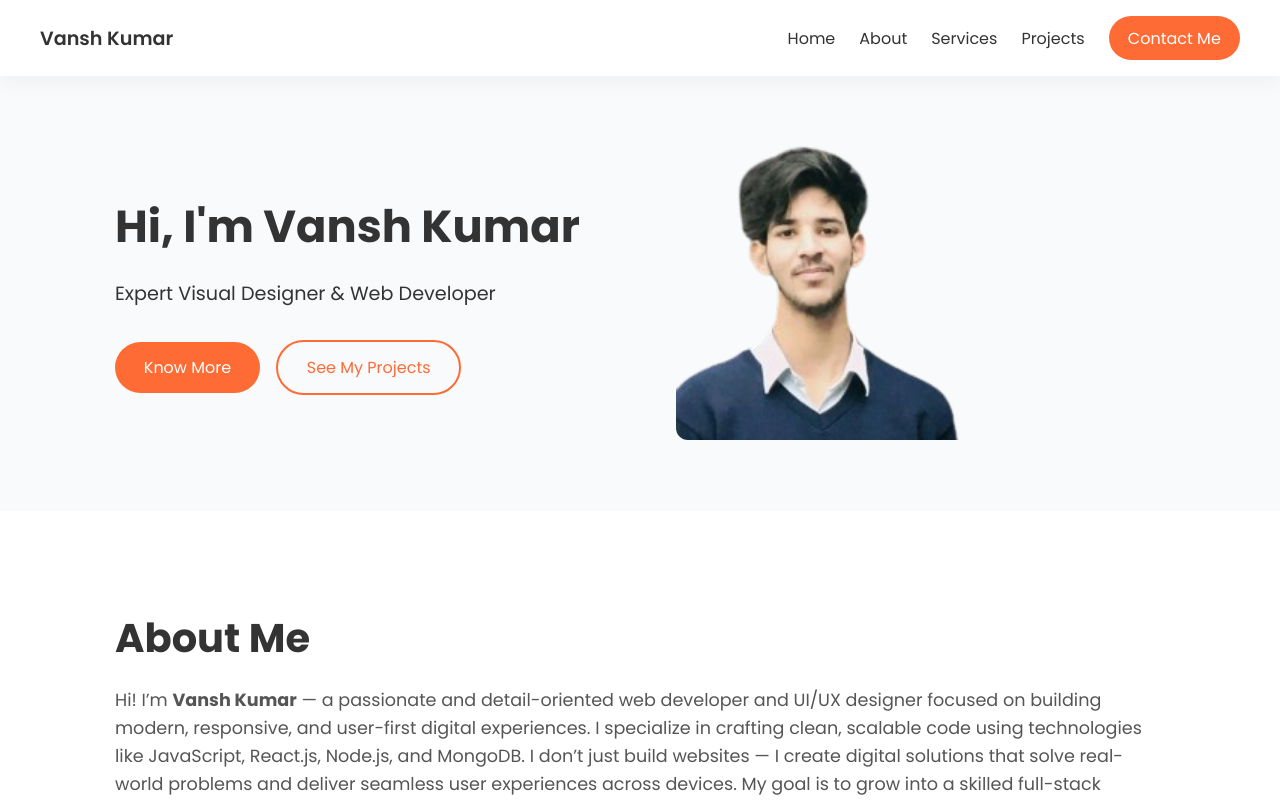
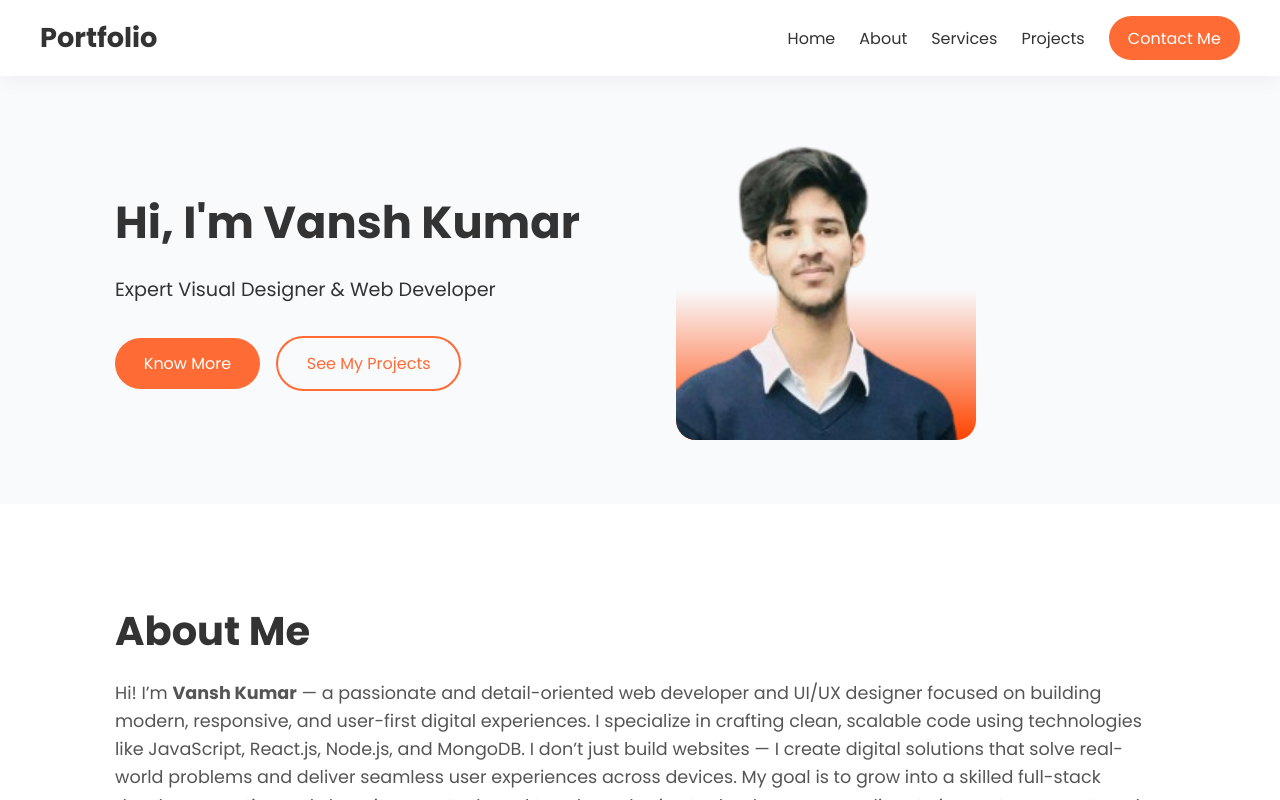
Before and after one commit to vansh-222/My-portfolio, a React (Create React App) app: page / in a window 1280 px wide. Shown: the top 800 px of the page. Built offline with nearby package versions, Linux system fonts and the light colour scheme.

Commit message:
Your commit message here

```diff
--- a/src/App.css
+++ b/src/App.css
@@ -10,6 +10,7 @@ body {
   max-width: 1050px;
   margin: 0 auto;
 }
+
 
 /* Navbar */
 .navbar {
@@ -33,8 +34,13 @@ body {
 }
 
 .navbar-logo {
-  font-weight: 600;
-  font-size: 1.2rem;
+  font-weight: 800;
+  font-size: 1.7rem;
+}
+
+.navbar-logo:hover{
+color: #ff5111;
+transition: color 0.3s ease;
 }
 
 .navbar-right {
@@ -70,15 +76,15 @@ body {
   border-radius: 30px;
   font-weight: 500;
 }
-
 .navbar-cta:hover {
   background: #e55b2e;
   transition: background 0.3s ease;
 }
 
+
 /* Hero Section */
 .hero {
-  padding: 4rem 0; /* Remove left/right padding — container handles it */
+  padding: 4rem 0;
   display: flex;
   justify-content: center;
 }
@@ -129,10 +135,27 @@ body {
   color: #fff;
 }
 
-.hero-image img {
+.hero-image-container {
+  position: relative;
   width: 300px;
-  border-radius: 12px;
+  height: 300px;
+  background: linear-gradient(    to bottom,
+    #F9FAFC 0%,
+    #F9FAFC 40%,
+    #F9FAFC 50%,
+    #ff4400 100%  );
+  border-radius: 20px;
+  overflow: hidden;
 }
+
+.hero-image-container img {
+  position: relative;
+  width: 100%;
+  height: 100%;
+  object-fit: cover;
+}
+
+
 
 /* About Section */
 .about {
@@ -227,10 +250,10 @@ body {
   color: #333;
 }
 
-
 .skills-list li:hover {
   transform: translateY(-3px);
 }
+
 
 
 /* Services Section */
@@ -364,8 +387,8 @@ body {
 }
 
 .contact-form {
-  max-width: 600px; /* This controls form width */
-  margin: 0 auto;   /* Center the form */
+  max-width: 600px;
+  margin: 0 auto;
   display: flex;
   flex-direction: column;
   gap: 1rem;
@@ -394,6 +417,7 @@ body {
   background: #ff591c;
 }
 
+
 /* Footer */
 .footer {
   background: #ffffff;
--- a/src/components/About.js
+++ b/src/components/About.js
@@ -1,4 +1,4 @@
-// src/components/About.js
+
 import { SiJavascript, SiReact, SiNodedotjs, SiMongodb } from "react-icons/si";
 
 export default function About() {
--- a/src/components/Footer.js
+++ b/src/components/Footer.js
@@ -1,4 +1,3 @@
-// src/components/Footer.js
 
 export default function Footer() {
   return (
--- a/src/components/Hero.js
+++ b/src/components/Hero.js
@@ -1,4 +1,3 @@
-// src/components/Hero.js
 
 export default function Hero() {
   return (
@@ -13,9 +12,10 @@ export default function Hero() {
               <a href="#projects" className="btn btn-secondary">See My Projects</a>
             </div>
           </div>
-          <div className="hero-image">
-            <img src="photo-6.png" alt="Vansh Kumar" />
-          </div>
+         <div class="hero-image-container">
+  <img src="photo-6.png" alt="Vansh Kumar"/>
+</div>
+
         </div>
       </div>
     </section>
--- a/src/components/Navbar.js
+++ b/src/components/Navbar.js
@@ -2,7 +2,7 @@ export default function Navbar() {
   return (
     <nav className="navbar">
       <div className="navbar-container">
-        <div className="navbar-logo">Vansh Kumar</div>
+        <div className="navbar-logo">Portfolio</div>
 
         <div className="navbar-right">
           <ul className="navbar-links">
--- a/src/components/Project.js
+++ b/src/components/Project.js
@@ -1,4 +1,3 @@
-// src/components/Project.js
 
 export default function Project() {
   return (
--- a/src/components/Socials.js
+++ b/src/components/Socials.js
@@ -1,4 +1,4 @@
-// src/components/Socials.js
+
 import React from "react";
 import { FaLinkedin, FaGithub } from "react-icons/fa";
 
```
